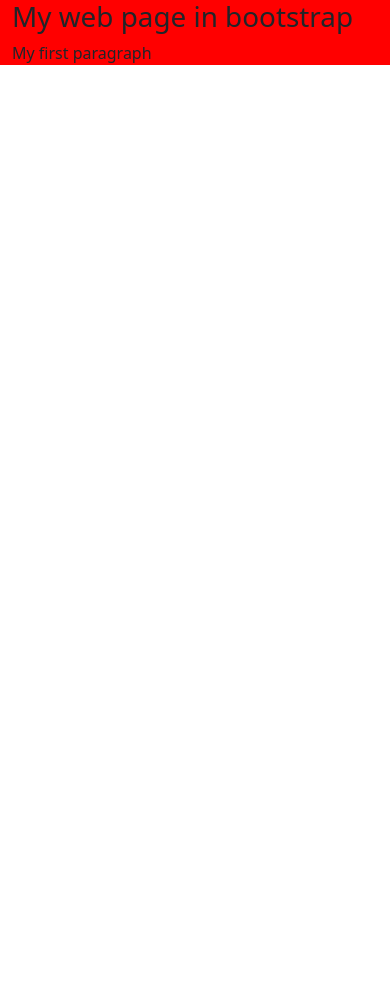
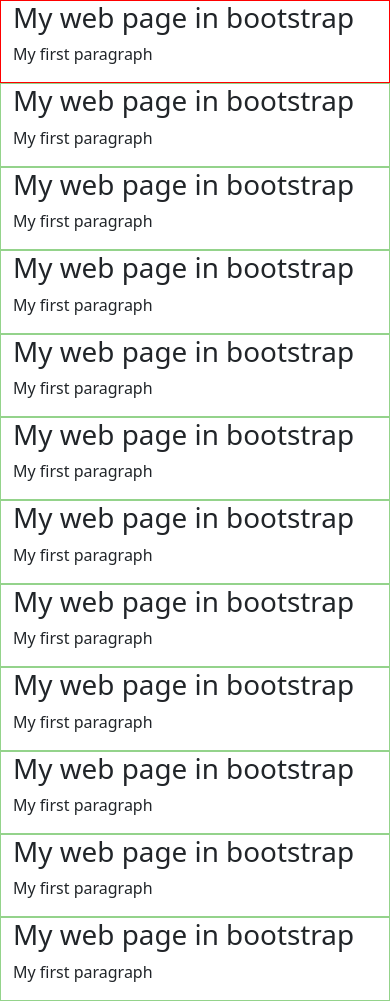
Before and after one commit to beva3/bootstrap-learning, a plain HTML site: page tuto_2.html in a window 390 px wide. Before the commit the page ends 844 px from the top, so only its background shows below. Drawn offline with nearby package versions, Linux system fonts and the light colour scheme.

Commit message:
basic responsive

```diff
--- a/tuto_2.html
+++ b/tuto_2.html
@@ -13,9 +13,58 @@
         container       : tsy manerana ny page
         container-fluid : manerana ny page
     -->
-    <div class="container" style="background: red;">
-        <h1>My web page in bootstrap</h1>
-        <p>My first paragraph</p>
+    <div class="container">
+        <div class="row">
+            <div id="block1" class="col-sm-6 col-md-4 col-lg-3" style="border: 1px solid red;">
+                <h1>My web page in bootstrap</h1>
+                <p>My first paragraph</p>
+            </div>
+            <div id="block2" class="col-sm-6 col-md-4 col-lg-3" style="border: 1px solid rgb(148, 211, 139);">
+                <h1>My web page in bootstrap</h1>
+                <p>My first paragraph</p>
+            </div>
+            <div id="block3" class="col-sm-6 col-md-4 col-lg-3" style="border: 1px solid rgb(148, 211, 139);">
+                <h1>My web page in bootstrap</h1>
+                <p>My first paragraph</p>
+            </div>
+            <div id="block4" class="col-sm-6 col-md-4 col-lg-3" style="border: 1px solid rgb(148, 211, 139);">
+                <h1>My web page in bootstrap</h1>
+                <p>My first paragraph</p>
+            </div>
+            <div id="block5" class="col-sm-6 col-md-4 col-lg-3" style="border: 1px solid rgb(148, 211, 139);">
+                <h1>My web page in bootstrap</h1>
+                <p>My first paragraph</p>
+            </div>
+            <div id="block6" class="col-sm-6 col-md-4 col-lg-3" style="border: 1px solid rgb(148, 211, 139);">
+                <h1>My web page in bootstrap</h1>
+                <p>My first paragraph</p>
+            </div>
+            <div id="block7" class="col-sm-6 col-md-4 col-lg-3" style="border: 1px solid rgb(148, 211, 139);">
+                <h1>My web page in bootstrap</h1>
+                <p>My first paragraph</p>
+            </div>
+            <div id="block8" class="col-sm-6 col-md-4 col-lg-3" style="border: 1px solid rgb(148, 211, 139);">
+                <h1>My web page in bootstrap</h1>
+                <p>My first paragraph</p>
+            </div>
+            <div id="block9" class="col-sm-6 col-md-4 col-lg-3" style="border: 1px solid rgb(148, 211, 139);">
+                <h1>My web page in bootstrap</h1>
+                <p>My first paragraph</p>
+            </div>
+            <div id="block10" class="col-sm-6 col-md-4 col-lg-3" style="border: 1px solid rgb(148, 211, 139);">
+                <h1>My web page in bootstrap</h1>
+                <p>My first paragraph</p>
+            </div>
+            <div id="block11" class="col-sm-6 col-md-4 col-lg-3" style="border: 1px solid rgb(148, 211, 139);">
+                <h1>My web page in bootstrap</h1>
+                <p>My first paragraph</p>
+            </div>
+            <div id="block12" class="col-sm-6 col-md-4 col-lg-3" style="border: 1px solid rgb(148, 211, 139);">
+                <h1>My web page in bootstrap</h1>
+                <p>My first paragraph</p>
+            </div>
+        </div>
+
     </div>
 </body>
 </html>
```
Also changed, not shown: viewport.png (added).
